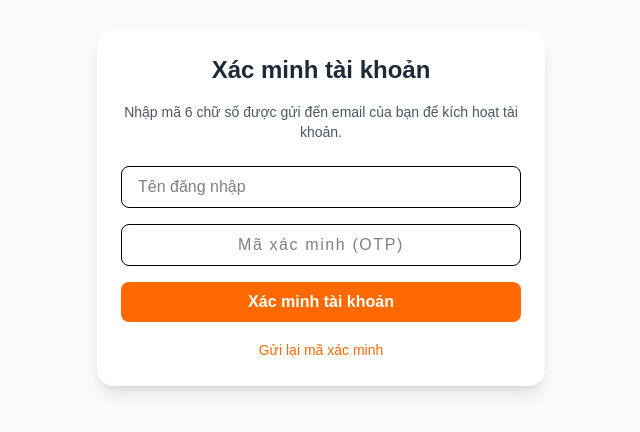
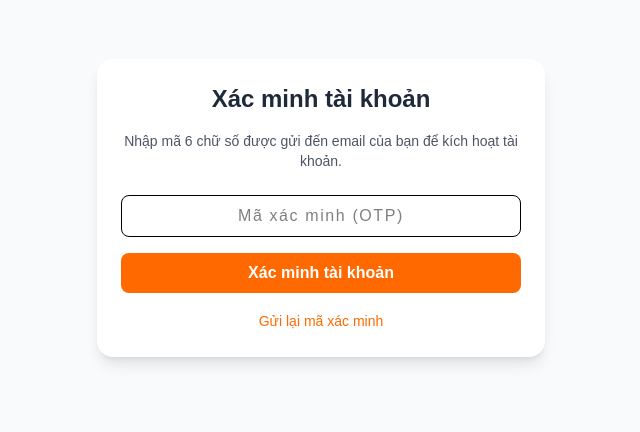
Before and after one commit to nguyentu494/demo_project, a Next.js app: page /confirm in a window 1280 px wide. Shown: the part 192-624 px from the top of the page, without its empty margins (319-959 px from the left). Built offline with nearby package versions, Linux system fonts and the light colour scheme; no server answers; what wagmi would draw is missing.

Commit message:
fix(ConfirmForm): hide username input when a username is provided

```diff
--- a/src/app/(auth)/confirm/page.tsx
+++ b/src/app/(auth)/confirm/page.tsx
@@ -129,7 +129,7 @@ export default function ConfirmForm() {
               placeholder="Tên đăng nhập"
               value={username}
               {...register("username")}
-              className="w-full border rounded-lg px-4 py-2 focus:ring-2 focus:ring-orange-400 outline-none"
+              className="w-full border rounded-lg px-4 py-2 focus:ring-2 focus:ring-orange-400 outline-none hidden"
               disabled={!!username}
             />
             {errors.username && (
```
